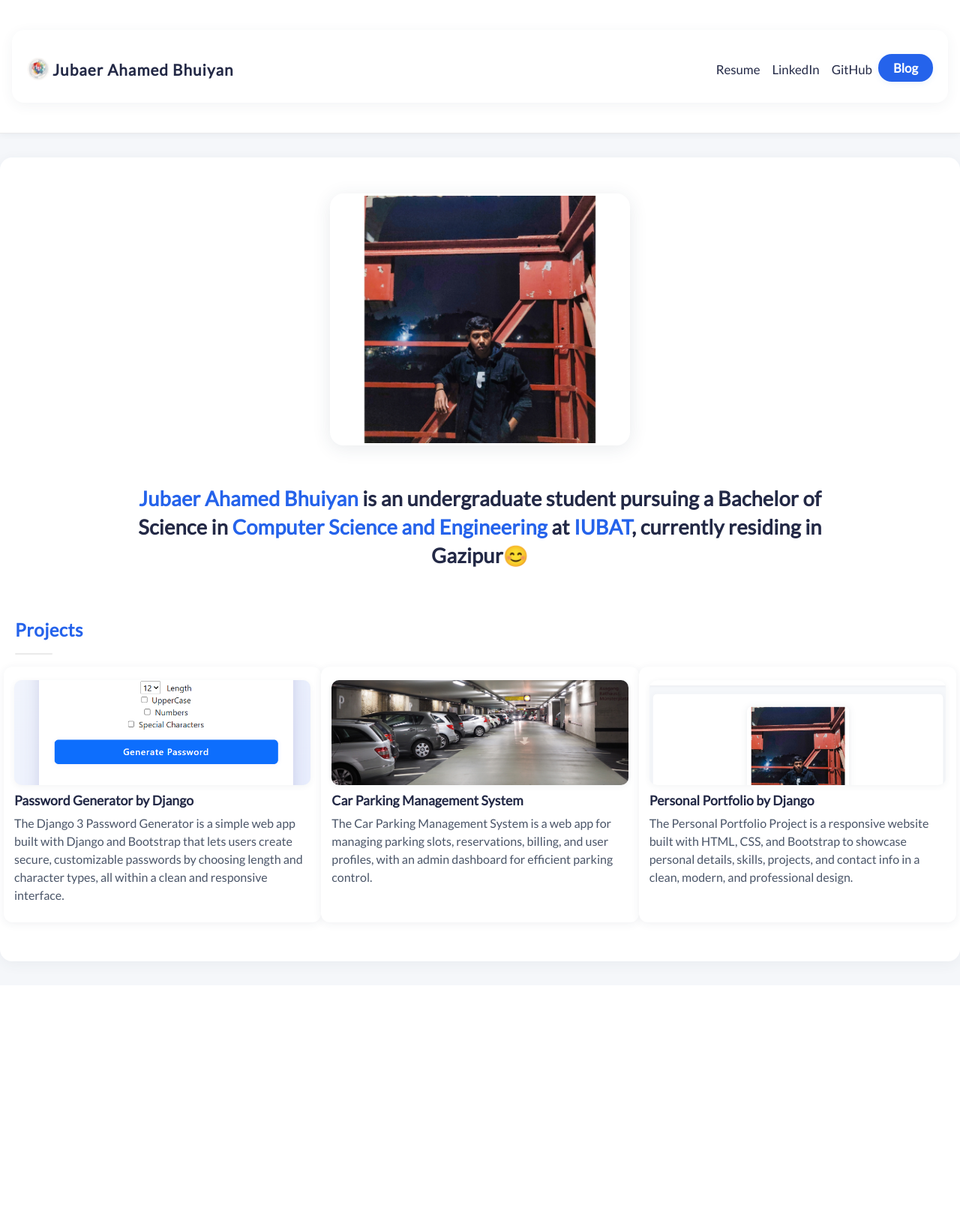
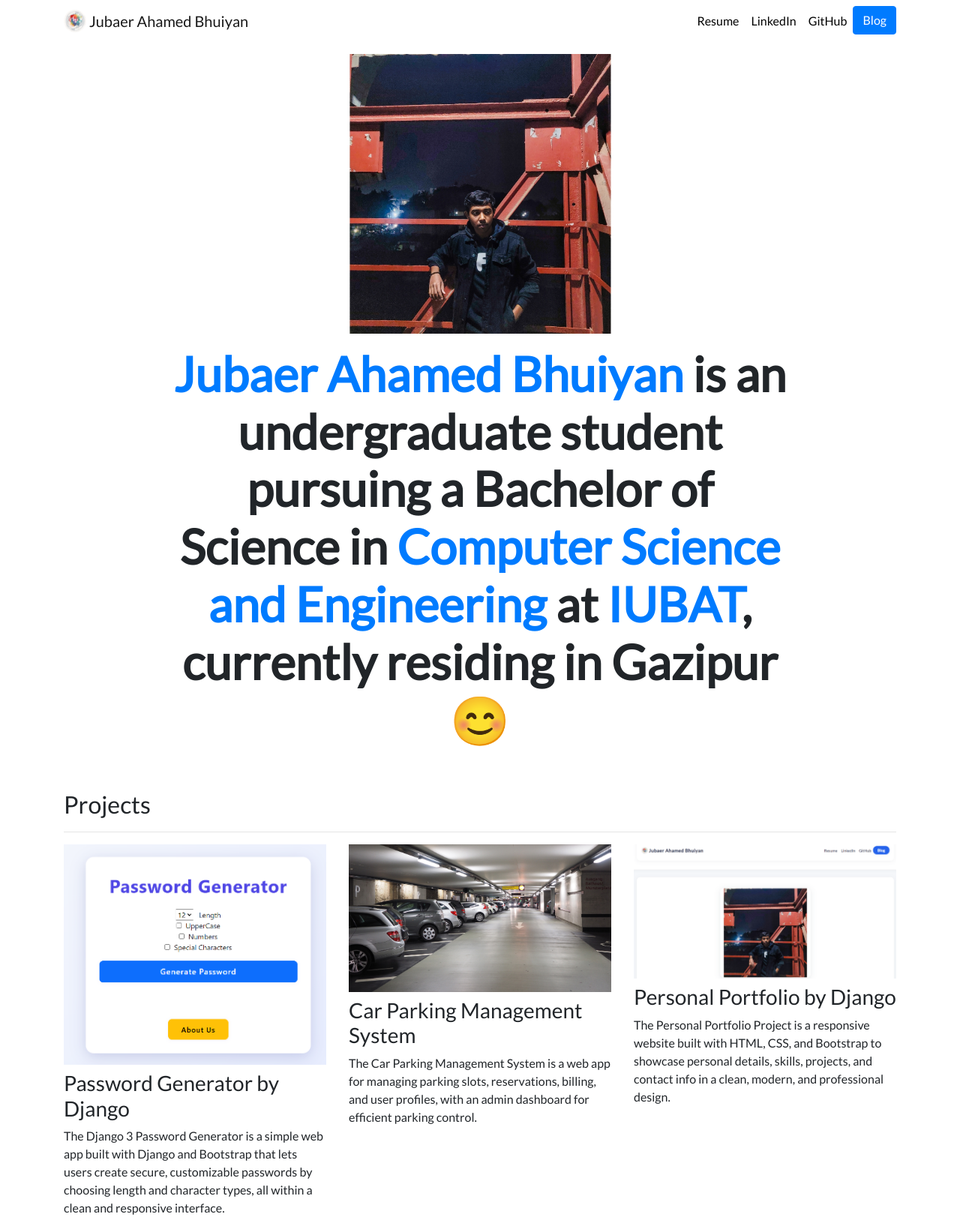
Before and after one commit to jubaer-bhuiyan/Personal-Portfolio-Project, a Django app: page / in a window 1280 px wide. Shown: the whole page at 75% size. Before the commit the page ends 1293 px from the top, so only its background shows below. Run offline with Django 4.2, Linux system fonts and the light colour scheme; data comes from the database, SQL or seed files in the repository; some libraries are stand-ins or nearby versions.

Commit message:
Final Project

```diff
--- a/portfolio/static/portfolio/custom.css
+++ b/portfolio/static/portfolio/custom.css
@@ -1,241 +1,24 @@
-/* General body and font */
-body {
-    background: #f5f7fa;
-    font-family: 'Lato', 'Segoe UI', Arial, sans-serif;
-    color: #232946;
-    min-height: 100vh;
-    margin: 0;
-    padding: 0;
+.navbar-nav .nav-link {
+    color: rgba(0,0,0,1) !important;
 }
 
-/* Navbar */
-#topNav {
-    background: #fff;
-    box-shadow: 0 2px 8px rgba(44, 62, 80, 0.06);
-    border-bottom: 1px solid #eaeaea;
-}
-#topNav .navbar-brand span {
-    font-weight: 700;
-    color: #232946;
-    letter-spacing: 1px;
-    font-size: 1.3rem;
-}
-#topNav .nav-link, #topNav .btn {
-    color: #232946 !important;
-    font-weight: 500;
-    transition: color 0.2s, background 0.2s;
-    font-size: 1.05rem;
-    border-radius: 6px;
-}
-#topNav .nav-link.blog-link {
-    color: #fff !important;
-    background: #2563eb;
-    font-weight: 600;
-    margin-left: 8px;
-    padding: 6px 18px;
-    border-radius: 8px;
-    box-shadow: 0 2px 8px rgba(37,99,235,0.08);
-    transition: background 0.2s, color 0.2s;
-}
-#topNav .nav-link.blog-link:hover {
-    background: #174ea6;
-    color: #fff !important;
-}
-#topNav .nav-link:hover, #topNav .btn:hover {
-    color: #2563eb !important;
-    background: #f0f4fa;
-    text-decoration: underline;
-}
-#topNav .btn-primary {
-    background: #2563eb;
-    border: none;
-    color: #fff !important;
-    border-radius: 18px;
-    padding: 6px 20px;
-    font-weight: 600;
-    box-shadow: 0 2px 8px rgba(26,115,232,0.08);
+.navbar-nav .nav-link:hover {
+    color: rgba(0,0,0,.5) !important;
 }
 
-/* Container and section spacing */
-.container {
-    background: #fff;
-    border-radius: 16px;
-    box-shadow: 0 4px 18px rgba(44, 62, 80, 0.06);
-    padding: 32px 20px 24px 20px;
-    margin-top: 32px;
-    margin-bottom: 32px;
+body {
+    font-family: 'Lato', sans-serif;
 }
 
-/* Home page profile image (large, square, pro look) */
-.profile-picture {
-    width: 400px;
-    height: 400px;
-    border-radius: 18px;
-    object-fit: cover;
-    border: 3px solid #ffffff;
-    box-shadow: 0 4px 24px rgba(44,62,80,0.10);
-    margin: 0 auto 18px auto;
-    display: block;
-    background: #fff;
+#blogtitle {
+    font-size: 6rem;
 }
 
-/* Home page headline */
-#hometext {
-    font-size: 1.7rem;
-    font-weight: 700;
-    color: #232946;
-    margin-top: 18px;
-    margin-bottom: 18px;
-    line-height: 1.4;
-    letter-spacing: 0.2px;
-}
-
-/* Portfolio section */
-h2.mt-5 {
-    font-size: 1.5rem;
-    font-weight: 700;
-    color: #2563eb;
-    letter-spacing: 0.5px;
-    margin-bottom: 0.5em;
-}
-hr {
-    border-top: 2px solid #eaeaea;
-    width: 50px;
-    margin-left: 0;
-    border-radius: 1px;
-}
-
-/* Portfolio cards */
-.row .col-lg-4, .row .col-md-6 {
-    margin-bottom: 28px;
-}
-.row .col-lg-4, .row .col-md-6, .row .col-12 {
-    transition: transform 0.12s, box-shadow 0.12s;
-}
-.row .col-lg-4:hover, .row .col-md-6:hover {
-    transform: translateY(-4px) scale(1.01);
-    box-shadow: 0 6px 24px rgba(26,115,232,0.08);
-    z-index: 2;
-}
-
-/* Portfolio card effect */
-.col-lg-4.col-md-6, .col-md-6 {
-    background: #fff;
-    border-radius: 12px;
-    box-shadow: 0 2px 12px rgba(44,62,80,0.07);
-    padding: 18px 14px 14px 14px;
-    margin-bottom: 28px;
-    transition: box-shadow 0.18s, transform 0.18s;
-}
-.col-lg-4.col-md-6:hover, .col-md-6:hover {
-    box-shadow: 0 8px 32px rgba(44,62,80,0.13);
-    transform: translateY(-6px) scale(1.01);
-}
-
-/* Uniform portfolio images */
-.img-fluid.mb-2 {
-    border-radius: 10px;
-    box-shadow: 0 2px 8px rgba(44,62,80,0.06);
-    margin-bottom: 10px;
-    width: 100%;
-    height: 140px;
-    object-fit: cover;
-    background: #f6f8fa;
-    transition: box-shadow 0.15s;
-    display: block;
-}
-.img-fluid.mb-2:hover {
-    box-shadow: 0 4px 16px rgba(26,115,232,0.13);
-}
-h3 {
-    font-size: 1.1rem;
-    font-weight: 600;
-    color: #232946;
-    margin-top: 10px;
-}
-p {
-    color: #4a5568;
-    font-size: 1rem;
-    margin-bottom: 0.6em;
-}
-
-/* Blog list and detail */
-#blogtitle {
-    font-size: 1.6rem;
-    color: #2563eb;
-    font-weight: 700;
-    margin-bottom: 1.2em;
-    letter-spacing: 0.5px;
-}
-h2, h4, h5 {
-    color: #232946;
-}
-a {
-    color: #2563eb;
-    text-decoration: none;
-    transition: color 0.2s;
-}
-a:hover {
-    color: #174ea6;
-    text-decoration: underline;
-}
-.text-muted {
-    color: #6c757d !important;
-}
-.text-center {
-    text-align: center !important;
-}
-
-/* Blog detail content */
-#blogdetailtitle {
-    font-size: 1.5rem;
-    font-weight: 700;
-    color: #232946;
-    margin-bottom: 0.5em;
-    letter-spacing: 0.2px;
-}
-.blog-content, .blog-detail-content {
-    font-size: 1.05rem;
-    color: #232946;
-    line-height: 1.7;
-    background: #f6f8fa;
-    border-radius: 10px;
-    padding: 18px 12px;
-    margin-bottom: 2em;
-    box-shadow: 0 2px 12px rgba(44,62,80,0.05);
-    white-space: pre-line;
-}
-
-/* Responsive tweaks */
-@media (max-width: 768px) {
-    .container {
-        padding: 8px 2px 6px 2px;
-    }
+@media (min-width: 992px) {
     #hometext {
-        font-size: 1.05rem;
-    }
-    h2.mt-5 {
-        font-size: 1rem;
+        font-size: 4rem;
     }
     #blogdetailtitle {
-        font-size: 1rem;
-    }
-    .profile-picture {
-        width: 120px;
-        height: 120px;
-    }
-    .img-fluid.mb-2 {
-        height: 80px;
+        font-size: 5rem;
     }
 }
-/* Prevent horizontal scroll on mobile */
-.container {
-    max-width: 100%;
-    overflow-x: hidden;
-}
-
-/* Ensure images never overflow */
-.profile-picture {
-    max-width: 100%;
-    height: auto;
-}
--- a/portfolio/templates/portfolio/home.html
+++ b/portfolio/templates/portfolio/home.html
@@ -6,7 +6,7 @@
 
 <div class="row justify-content-center my-3">
   <div class="col-5">
-    <img src="{% static 'portfolio/JubaerPP.png' %}" class="profile-picture">
+    <img src="{% static 'portfolio/JubaerPP.png' %}" class="img-fluid">
   </div>
 </div>
 
@@ -20,7 +20,7 @@
 <hr>
 <div class="row">
   {% for project in projects %}
-  <div class="col-lg-4 col-md-6 col-12">
+  <div class="col-lg-4 col-md-6">
 
     {% if project.url %}
     <a href="{{ project.url }}">
```
